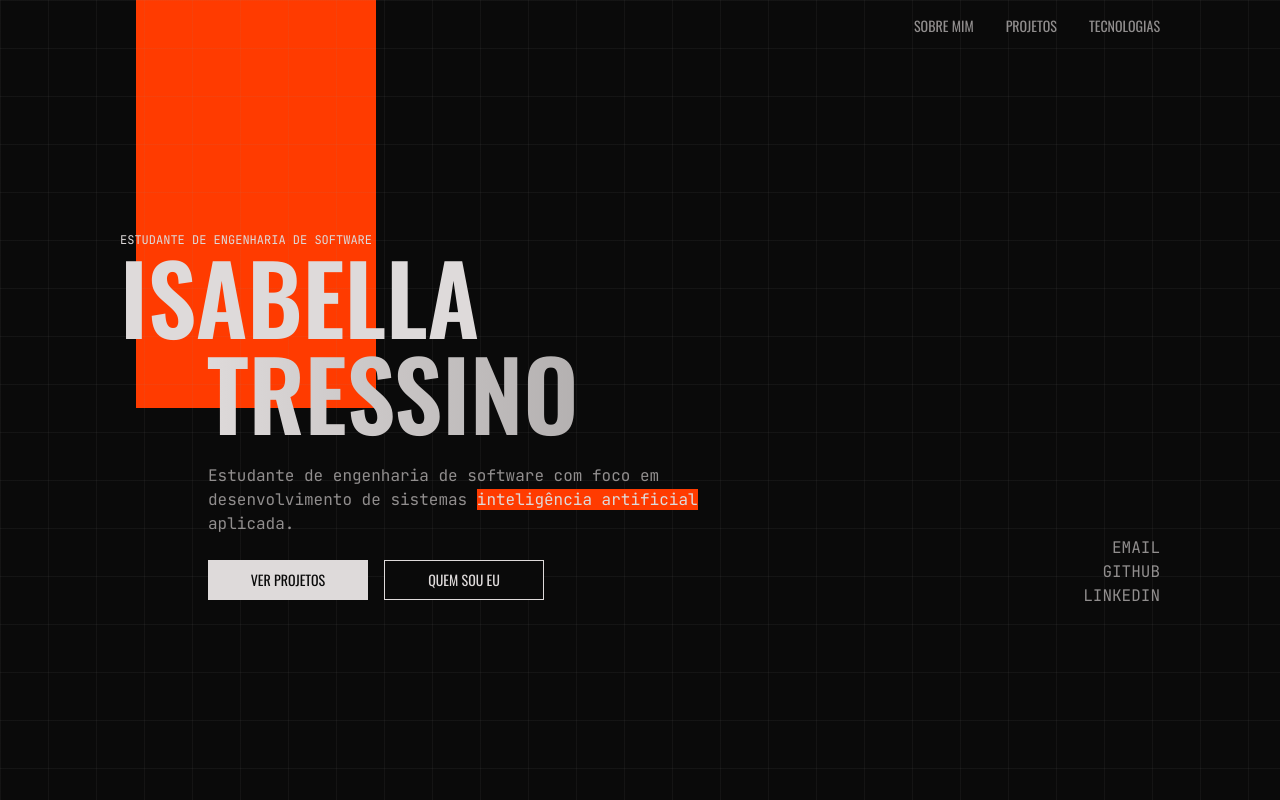
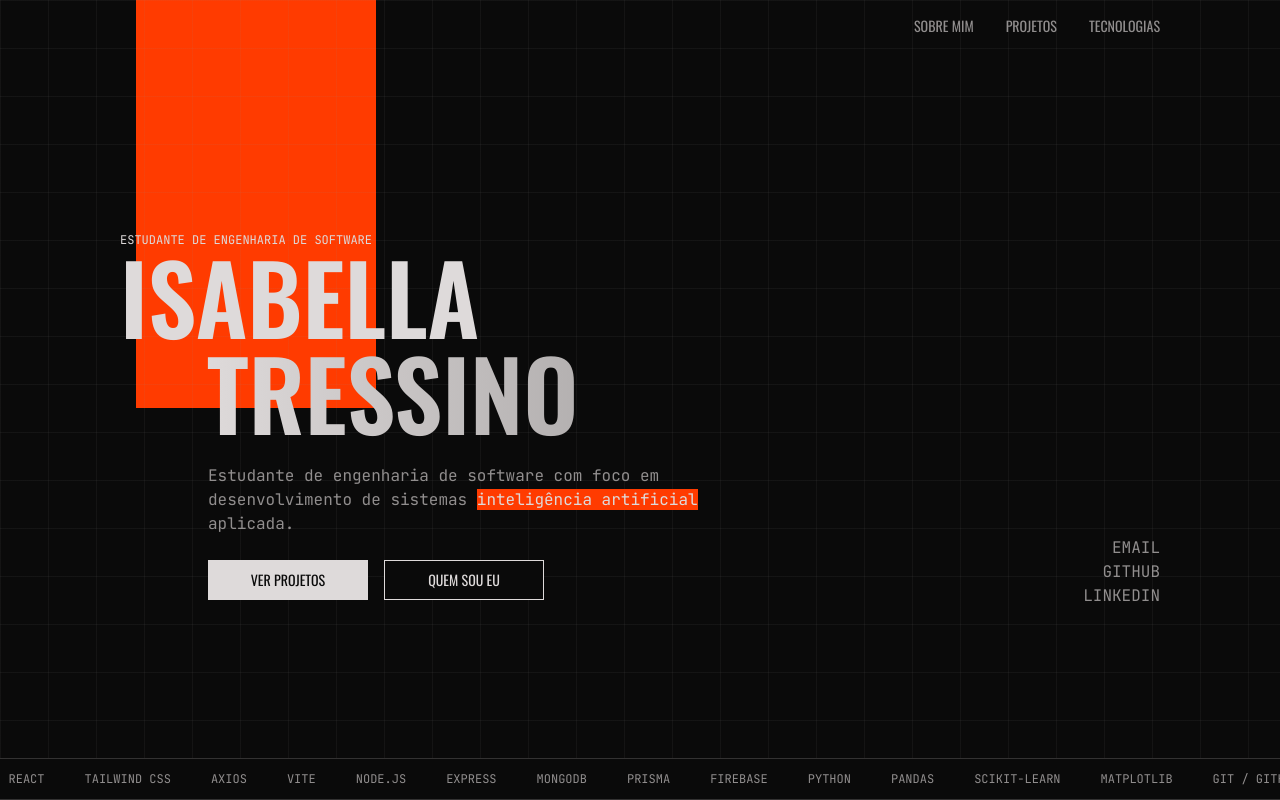
Before and after one commit to isabellatressino/portfolio, a React (Vite) app: page / in a window 1280 px wide. Shown: the top 800 px of the page. Built offline with nearby package versions, Linux system fonts and the light colour scheme.

Commit message:
Add Tech marquee with infinite animation

```diff
--- a/src/components/sections/Hero.jsx
+++ b/src/components/sections/Hero.jsx
@@ -1,5 +1,6 @@
 import { useRef, useLayoutEffect, useState } from "react";
 import { motion } from "framer-motion";
+import TechMarquee from "../utils/TechMarquee";
 
 export default function Hero() {
     const heroRef = useRef(null);
@@ -159,6 +160,9 @@ export default function Hero() {
                     Linkedin
                 </motion.a>
             </motion.div>
+
+            {/* <TechMarquee /> */}
+
         </motion.section>
     );
 }
--- /dev/null
+++ b/src/components/utils/TechMarquee.jsx
@@ -0,0 +1,31 @@
+import { motion } from "framer-motion";
+import { technologies } from "../../data/techStack";
+
+const techs = Object.values(technologies).flat();
+
+export default function TechMarquee() {
+    return (
+        <motion.div
+            initial={{ opacity: 0, y: 10 }}
+            animate={{ opacity: 1, y: 0 }}
+            transition={{ duration: 0.5, delay: 2.5 }}
+            className="absolute bottom-0 left-0 w-full overflow-hidden border-y border-text-muted/30 bg-background"
+        >
+            <motion.div
+                className="flex w-max gap-10 py-3 uppercase font-mono text-xs text-text-muted"
+                animate={{ x: ["0%", "-50%"] }}
+                transition={{
+                    repeat: Infinity,
+                    duration: 45,
+                    ease: "linear",
+                }}
+            >
+                {[...techs, ...techs].map((tech, index) => (
+                    <span key={index} className="whitespace-nowrap">
+                        {tech}
+                    </span>
+                ))}
+            </motion.div>
+        </motion.div>
+    );
+}
--- a/src/pages/Home.jsx
+++ b/src/pages/Home.jsx
@@ -4,16 +4,18 @@ import About from "../components/sections/About.jsx";
 import Projects from "../components/sections/Projects.jsx";
 import TechStack from "../components/sections/TechStack.jsx";
 import Footer from "../components/layout/Footer.jsx";
+import TechMarquee from "../components/utils/TechMarquee.jsx";
 
 export default function Home() {
   return (
     <>
       <Navbar />
 
-      <header className="bg-grid">
+      <header className="relative bg-grid">
         <div className="mx-auto max-w-300">
           <Hero />
         </div>
+        <TechMarquee />
       </header>
 
       <main>
```
